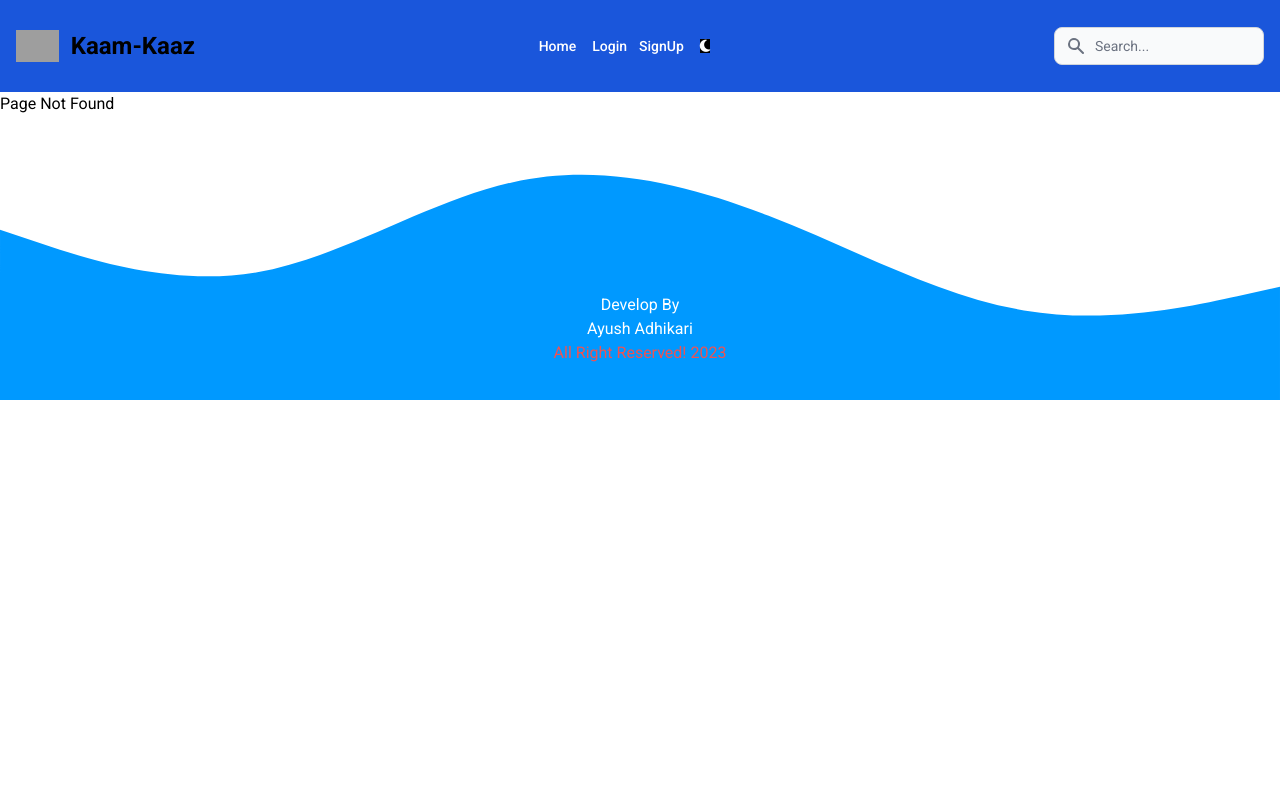
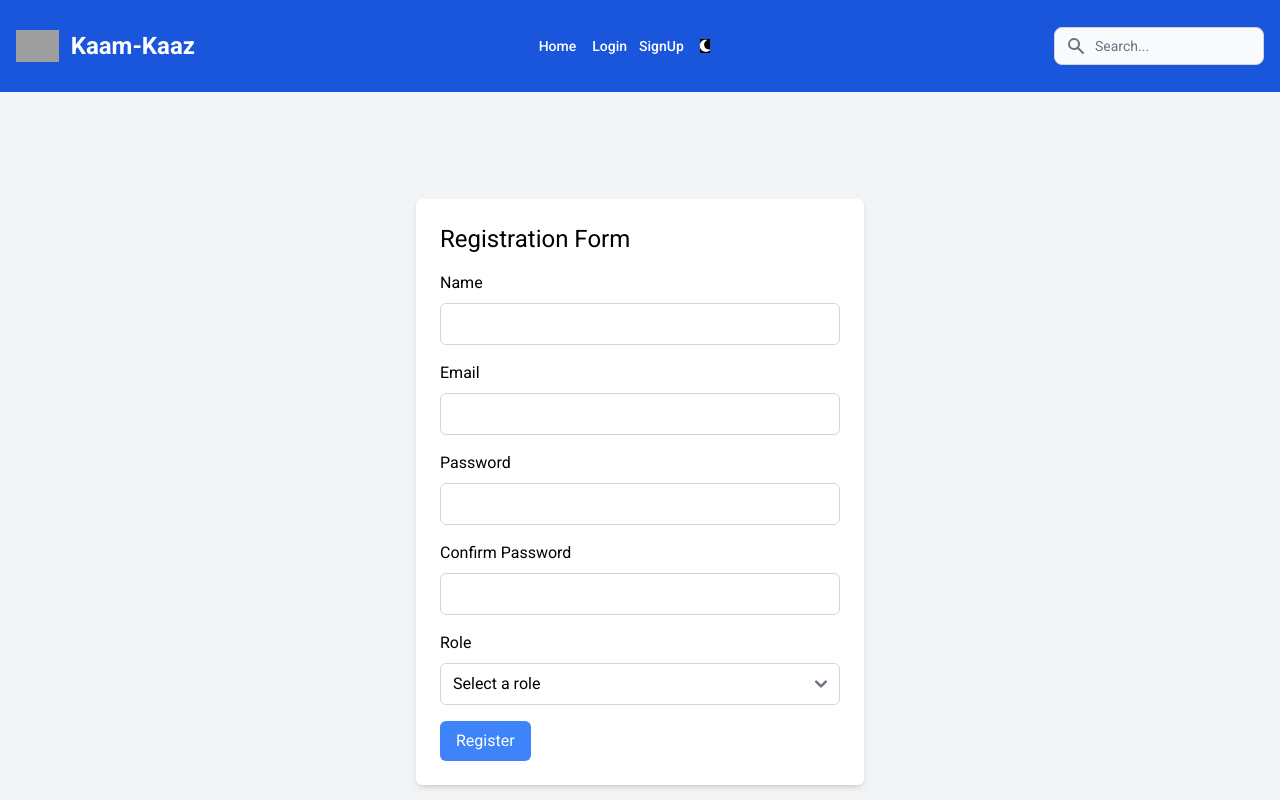
Before and after one commit to Ayush433/JobPortal-Frontend, a React (Vite) app: page /signUp in a window 1280 px wide. Before the commit this address had no page. Shown: the top 800 px of the page. Built offline with nearby package versions, Linux system fonts and the light colour scheme; grey boxes are pictures that could not be loaded; a web font is replaced by a local one.

Commit message:
Registration Form with Formik implementation task completed

```diff
--- a/src/App.jsx
+++ b/src/App.jsx
@@ -1,13 +1,11 @@
 import { useState } from "react";
-
 import "./App.css";
 import NotFound from "./Pages/NotFound";
 import Home from "./Pages/Home";
 import { BrowserRouter, Route, Routes, useLocation } from "react-router-dom";
 import Navbar from "./Components/Navbar";
-
 import Footer from "./Components/Footer";
-import { ToastContainer, toast } from "react-toastify";
+import { ToastContainer } from "react-toastify";
 import "react-toastify/dist/ReactToastify.css";
 import LoginForm from "./Pages/Login";
 import Dashboard from "./Pages/User/UserDashboard";
@@ -22,9 +20,26 @@ import AdminRoute from "./Components/AdminRoutes";
 import DashUsers from "./Pages/Admin/DashUsers";
 import DashJobs from "./Pages/Admin/Dashjobs.jsx";
 import CreateJobs from "./Pages/Admin/CreateJobs";
+import Registration from "./Pages/Registration";
 
 function App() {
-  const [count, setCount] = useState(0);
+  return (
+    <>
+      <ToastContainer />
+      <ProSidebarProvider>
+        <BrowserRouter>
+          <AppContent />
+        </BrowserRouter>
+      </ProSidebarProvider>
+    </>
+  );
+}
+
+function AppContent() {
+  const location = useLocation();
+  const hideNavbar =
+    location.pathname.includes("/admin/") ||
+    location.pathname.includes("/user/");
   const DashboardHOC = Layout(Dashboard);
   const UserJobsHistoryHOC = Layout(UserJobsHistory);
   const UserInfoDashboardHOC = Layout(UserInfoDashboard);
@@ -35,16 +50,15 @@ function App() {
 
   return (
     <>
-      <ToastContainer />
-      <ProSidebarProvider>
-        <BrowserRouter>
-          <Navbar />
-
+      {!hideNavbar && <Navbar />}
       <Routes>
         <Route path="/" element={<Home />} />
+        <Route path="/login" element={<LoginForm />} />
+        <Route path="/job/:id" element={<SingleJob />} />
         <Route path="/search/location/:location" element={<Home />} />
         <Route path="/search/:keyword" element={<Home />} />
         <Route path="*" element={<NotFound />} />
+        <Route path="/signUp" element={<Registration />} />
         <Route
           path="/user/dashboard"
           element={
@@ -101,16 +115,8 @@ function App() {
             </AdminRoute>
           }
         />
-            <Route path="/login" element={<LoginForm />} />
-            <Route path="/job/:id" element={<SingleJob />} />
       </Routes>
       <Footer />
-        </BrowserRouter>
-      </ProSidebarProvider>
-
-      {/* <h1 className="text-3xl font-bold underline">Hello world!</h1>
-      <Home />
-      <NotFound /> */}
     </>
   );
 }
--- a/src/Components/Navbar.jsx
+++ b/src/Components/Navbar.jsx
@@ -3,17 +3,13 @@ import { useState, useEffect } from "react";
 import { useFormik } from "formik";
 import { Dropdown } from "flowbite";
 import { Avatar } from "@mui/material";
-import { useNavigate } from "react-router-dom";
+import { Link, useNavigate } from "react-router-dom";
 import { useDispatch, useSelector } from "react-redux";
-import {
-  userLogOutAction,
-  userProfileAction,
-  userSignInAction,
-} from "../Redux/actions/userAction";
+import { userLogOutAction } from "../Redux/actions/userAction";
 
 const Navbar = () => {
   const user = localStorage.getItem("userInfo");
-  console.log(user);
+
   const dispatch = useDispatch();
 
   const nav = useNavigate();
@@ -59,16 +55,16 @@ const Navbar = () => {
     <div>
       <nav className="bg-blue-700 border-gray-200 dark:bg-gray-900">
         <div className="max-w-screen-xl flex flex-wrap items-center justify-between mx-auto p-4">
-          <a href="https://flowbite.com/" className="flex items-center">
+          <Link to="#" className="flex items-center">
             <img
               src="https://flowbite.com/docs/images/logo.svg"
               className="h-8 mr-3"
               alt="Flowbite Logo"
             />
-            <span className="self-center text-2xl font-semibold whitespace-nowrap dark:text-white">
+            <span className="self-center text-2xl font-semibold whitespace-nowrap dark:text-white text-white">
               Kaam-Kaaz
             </span>
-          </a>
+          </Link>
           <div className="flex md:order-2">
             <button
               type="button"
@@ -179,40 +175,55 @@ const Navbar = () => {
               style={{ marginLeft: "auto" }}
             >
               <li>
-                <a
-                  href="/"
+                <Link
+                  to="/"
                   className="block py-2 pl-3 pr-4 text-white bg-black rounded md:bg-transparent  md:p-0 md:dark:text-blue-500 md:hover:text-black"
                   aria-current="page"
                 >
                   Home
-                </a>
+                </Link>
               </li>
               {!user ? (
                 <li className="flex">
-                  <a
-                    href="/login"
+                  <Link
+                    to="/login"
                     className="block py-2 pl-3 pr-4 text-white rounded hover:bg-gray-100 md:hover:bg-transparent md:hover:text-black md:p-0 md:dark:hover:text-blue-500 dark:text-white dark:hover:bg-gray-700 dark:hover:text-white md:dark:hover:bg-transparent dark:border-gray-700"
                   >
                     Login
-                  </a>
+                  </Link>
                   <div className="ml-3">
-                    <a
-                      href="/login"
+                    <Link
+                      to="/signUp"
                       className="block py-2  text-white rounded hover:bg-gray-100 md:hover:bg-transparent md:hover:text-black md:p-0 md:dark:hover:text-blue-500 dark:text-white dark:hover:bg-gray-700 dark:hover:text-white md:dark:hover:bg-transparent dark:border-gray-700"
                     >
                       SignUp
-                    </a>
+                    </Link>
                   </div>
                 </li>
               ) : (
-                <li>
-                  <a
-                    href="#"
+                <li className="flex">
+                  <Link
+                    to="#"
                     onClick={logOutUser}
                     className="block py-2 pl-3 pr-4 text-gray-900 rounded hover:bg-gray-100 md:hover:bg-transparent md:hover:text-blue-700 md:p-0 dark:text-white md:dark:hover:text-blue-500 dark:hover:bg-gray-700 dark:hover:text-white md:dark:hover:bg-transparent dark:border-gray-700"
                   >
                     LogOut
-                  </a>
+                  </Link>
+                  {user?.role === 1 ? (
+                    <Link
+                      to="/user/dashboard"
+                      className="block py-2 pl-3 pr-4 text-white rounded hover:bg-gray-100 md:hover:bg-transparent md:hover:text-blue-700 md:p-0 dark:text-white md:dark:hover:text-blue-500 dark:hover:bg-gray-700 dark:hover:text-white md:dark:hover:bg-transparent dark:border-gray-700 md:ml-3"
+                    >
+                      Admin Dashboard
+                    </Link>
+                  ) : (
+                    <Link
+                      to="/user/dashboard"
+                      className="block py-2 pl-3 pr-4 text-white rounded hover:bg-gray-100 md:hover:bg-transparent md:hover:text-blue-700 md:p-0 dark:text-white md:dark:hover:text-blue-500 dark:hover:bg-gray-700 dark:hover:text-white md:dark:hover:bg-transparent dark:border-gray-700 md:ml-3"
+                    >
+                      User Dashboard
+                    </Link>
+                  )}
                 </li>
               )}
               <div className="icons cursor-pointer text-white bg-blue-700 rounded md:bg-transparent md:text-white md:p-0 dark:text-white">
--- a/src/Pages/Global/HeaderTop.jsx
+++ b/src/Pages/Global/HeaderTop.jsx
@@ -7,13 +7,15 @@ import IconButton from "@mui/material/IconButton";
 import Typography from "@mui/material/Typography";
 import InputBase from "@mui/material/InputBase";
 import MenuIcon from "@mui/icons-material/Menu";
-import SearchIcon from "@mui/icons-material/Search";
+import CategoryIcon from "@mui/icons-material/Category";
 //import sidebar hook
 import { useProSidebar } from "react-pro-sidebar";
 import { DarkMode, LightMode } from "@mui/icons-material";
 // import { toggleActionTheme } from '../../redux/actions/themeAction';
 import { useTheme } from "@emotion/react";
 import { useDispatch, useSelector } from "react-redux";
+import { MenuItem } from "@mui/material";
+import { Link } from "react-router-dom";
 
 const Search = styled("div")(({ theme }) => ({
   position: "relative",
--- a/src/Pages/Global/Sidebar.jsx
+++ b/src/Pages/Global/Sidebar.jsx
@@ -17,6 +17,7 @@ import Avatar from "@mui/material/Avatar";
 import logoDashboard from "../../Images/hr-logo.png";
 import { Link } from "react-router-dom";
 import { useDispatch, useSelector } from "react-redux";
+import HomeIcon from "@mui/icons-material/Home";
 import {
   userLogOutAction,
   userProfileAction,
@@ -104,6 +105,10 @@ const SidebarAdm = () => {
             >
               {userInfo.data.role === 1 ? (
                 <>
+                  <MenuItem component={<Link to="/" />} icon={<HomeIcon />}>
+                    {" "}
+                    Home{" "}
+                  </MenuItem>
                   <MenuItem
                     component={<Link to="/admin/dashboard" />}
                     icon={<DashboardIcon />}
--- /dev/null
+++ b/src/Pages/Registration.jsx
@@ -0,0 +1,144 @@
+import React from "react";
+import { useFormik } from "formik";
+import * as Yup from "yup";
+
+const RegistrationForm = () => {
+  const formik = useFormik({
+    initialValues: {
+      name: "",
+      email: "",
+      password: "",
+      confirmPassword: "",
+      role: "",
+    },
+    validationSchema: Yup.object({
+      name: Yup.string().required("Required"),
+      email: Yup.string().email("Invalid email address").required("Required"),
+      password: Yup.string()
+        .min(8, "Password must be at least 8 characters")
+        .required("Required"),
+      confirmPassword: Yup.string()
+        .oneOf([Yup.ref("password"), null], "Passwords must match")
+        .required("Required"),
+      role: Yup.string().required("Required"),
+    }),
+    onSubmit: (values) => {
+      // Handle form submission
+      console.log(values);
+    },
+  });
+
+  const handleRoleChange = (event) => {
+    const selectedRole = event.target.value;
+    const roleValue = selectedRole === "admin" ? "1" : "0";
+    formik.setFieldValue("role", roleValue);
+  };
+
+  return (
+    <div className="bg-gray-100 min-h-screen flex items-center justify-center p-10">
+      <div className="max-w-md w-full p-6 bg-white rounded-md shadow-md">
+        <h2 className="text-2xl mb-4">Registration Form</h2>
+        <form onSubmit={formik.handleSubmit}>
+          <div className="mb-4">
+            <label htmlFor="name" className="block mb-2">
+              Name
+            </label>
+            <input
+              type="text"
+              id="name"
+              name="name"
+              className="w-full px-3 py-2 border border-gray-300 rounded-md"
+              onChange={formik.handleChange}
+              onBlur={formik.handleBlur}
+              value={formik.values.name}
+            />
+            {formik.touched.name && formik.errors.name ? (
+              <div className="text-red-600">{formik.errors.name}</div>
+            ) : null}
+          </div>
+          <div className="mb-4">
+            <label htmlFor="email" className="block mb-2">
+              Email
+            </label>
+            <input
+              type="email"
+              id="email"
+              name="email"
+              className="w-full px-3 py-2 border border-gray-300 rounded-md"
+              onChange={formik.handleChange}
+              onBlur={formik.handleBlur}
+              value={formik.values.email}
+            />
+            {formik.touched.email && formik.errors.email ? (
+              <div className="text-red-600">{formik.errors.email}</div>
+            ) : null}
+          </div>
+          <div className="mb-4">
+            <label htmlFor="password" className="block mb-2">
+              Password
+            </label>
+            <input
+              type="password"
+              id="password"
+              name="password"
+              className="w-full px-3 py-2 border border-gray-300 rounded-md"
+              onChange={formik.handleChange}
+              onBlur={formik.handleBlur}
+              value={formik.values.password}
+            />
+            {formik.touched.password && formik.errors.password ? (
+              <div className="text-red-600">{formik.errors.password}</div>
+            ) : null}
+          </div>
+          <div className="mb-4">
+            <label htmlFor="confirmPassword" className="block mb-2">
+              Confirm Password
+            </label>
+            <input
+              type="password"
+              id="confirmPassword"
+              name="confirmPassword"
+              className="w-full px-3 py-2 border border-gray-300 rounded-md"
+              onChange={formik.handleChange}
+              onBlur={formik.handleBlur}
+              value={formik.values.confirmPassword}
+            />
+            {formik.touched.confirmPassword && formik.errors.confirmPassword ? (
+              <div className="text-red-600">
+                {formik.errors.confirmPassword}
+              </div>
+            ) : null}
+          </div>
+          <div className="mb-4">
+            <label htmlFor="role" className="block mb-2">
+              Role
+            </label>
+            <select
+              id="role"
+              name="role"
+              className="w-full px-3 py-2 border border-gray-300 rounded-md"
+              value={formik.values.role}
+              onChange={handleRoleChange}
+              //   onChange={formik.handleChange}
+            >
+              <option value="">Select a role</option>
+              <option value="admin">Admin</option>
+              <option value="user">User</option>
+            </select>
+            {formik.errors.role && formik.touched.role ? (
+              <h1 className="text-red-700">{formik.errors.role}</h1>
+            ) : null}
+          </div>
+          <button
+            type="submit"
+            className="bg-blue-500 text-white px-4 py-2 rounded-md"
+          >
+            Register
+          </button>
+        </form>
+      </div>
+    </div>
+  );
+};
+
+export default RegistrationForm;
--- a/src/Pages/SingleJob.jsx
+++ b/src/Pages/SingleJob.jsx
@@ -23,6 +23,7 @@ const SingleJob = () => {
         description: singleJob && singleJob?.description,
         salary: singleJob && singleJob?.salary,
         location: singleJob && singleJob?.location,
+        role: singleJob && singleJob?.role,
       })
     );
   };
```
Lines whose indentation alone changed are shown as unchanged.
